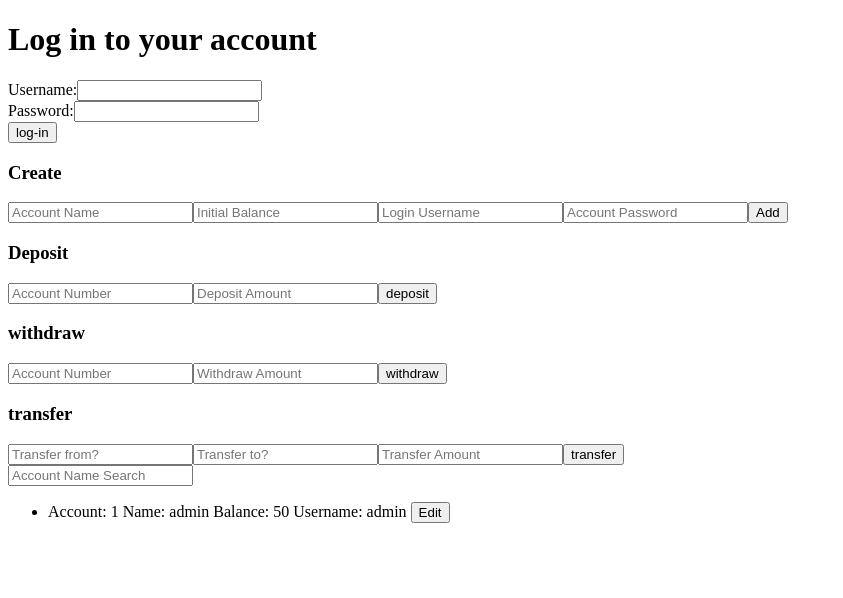
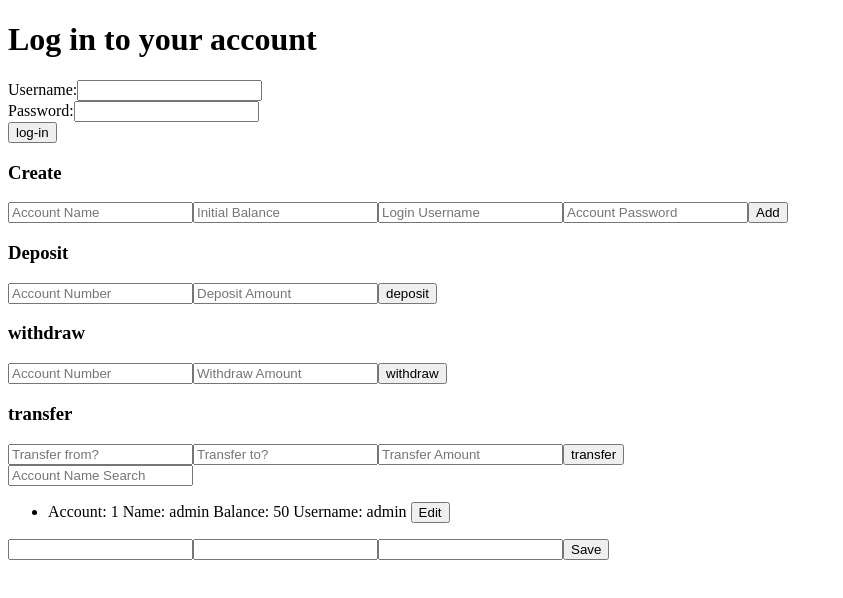
Before and after one commit to jmat20/Banking-Budget-App, a React (Create React App) app: page / in a window 1280 px wide. Shown: the top 598 px of the page, without its empty margins (0-843 px from the left). Built offline with nearby package versions, Linux system fonts and the light colour scheme.

Commit message:
adds edit and delete functionality

```diff
--- a/src/App.js
+++ b/src/App.js
@@ -5,11 +5,6 @@ import Bank from "./components/bank";
 import { bankData } from "./components/bank";
 
 function App() {
-  const adminUser = {
-    name: "admin",
-    username: "admin",
-    password: "placeholderpass",
-  };
 
   const [user, setUser] = useState({ name: "", username: "" });
   const [error, setError] = useState("");
--- a/src/components/bank.jsx
+++ b/src/components/bank.jsx
@@ -2,6 +2,7 @@ import React, { useState, useRef } from "react";
 
 export let bankData = [{ accountNum: 1, name: "admin", balance: 50, username:'admin', password:'placeholderpass', type:'admin' }];
 let userCount = 1000000;
+let editUser
 
 function Bank() {
   const nameRef = useRef(null);
@@ -16,7 +17,10 @@ function Bank() {
   const nameSearchRef = useRef(null)
   const usernameRef = useRef(null)
   const passwordRef = useRef(null)
-  const getBalRef = useRef(null);
+  const editNameRef = useRef(null);
+  const editUserNameRef = useRef(null)
+  const editPasswordRef = useRef(null)
+
 
   const [users, setUsers] = useState(bankData);
   const [searchTerm, setSearchTerm] = useState('')
@@ -171,9 +175,41 @@ function Bank() {
 
   let handleDelete = (id) => {
     console.log(id)
-    const newUsers = users.filter((x) => x.username !== id)
+    const newUsers = bankData.filter((x) => x.username !== id)
     console.log(newUsers)
+    bankData= [...newUsers]
+    console.log(bankData)
     setUsers([...newUsers])
+  }
+
+
+  let handleEdit = (id) => {
+    editUser = users.find((x) => x.username === id)
+    console.log(editUser)
+    editNameRef.current.value = editUser.name
+    editUserNameRef.current.value = editUser.username
+    editPasswordRef.current.value = editUser.password
+
+    console.log(editUser)
+  }
+
+  let handleSave = () => {
+    let editAccountIdx = users.findIndex(
+      (x) => x.accountNum === parseInt(editUser.accountNum)
+    );
+    let editAccount = users[editAccountIdx];
+    console.log(editAccount)
+    editAccount.name = editNameRef.current.value
+    editAccount.username = editUserNameRef.current.value
+    editAccount.password = editPasswordRef.current.value
+
+    bankData[editAccountIdx] = editAccount
+    setUsers([...bankData])
+    editNameRef.current.value = ''
+    editUserNameRef.current.value = ''
+    editPasswordRef.current.value = ''
+    editAccount = ''
+
   }
 
   return (
@@ -222,13 +258,19 @@ function Bank() {
               <span>Name: {user.name} </span>
               <span>Balance: {user.balance} </span>
               <span>Username: {user.username} </span>
-              <button type='button'>Edit</button>
+              <button type='button' onClick={() => handleEdit(user.username)}>Edit</button>
               {userPriveledge(user)}
 
             </li>
           ))}
         </ul>
       </div>
+      <div className="editUser">
+      <input ref={editNameRef} type='text' />
+      <input ref={editUserNameRef} type='text' />
+      <input ref={editPasswordRef} type='text' />
+      <button type="button" onClick={() => handleSave()}>Save</button>
+      </div>
     </div>
   );
 }
```
Also changed, not shown: src/components/sidebar.jsx (added, +21 -0 lines).
